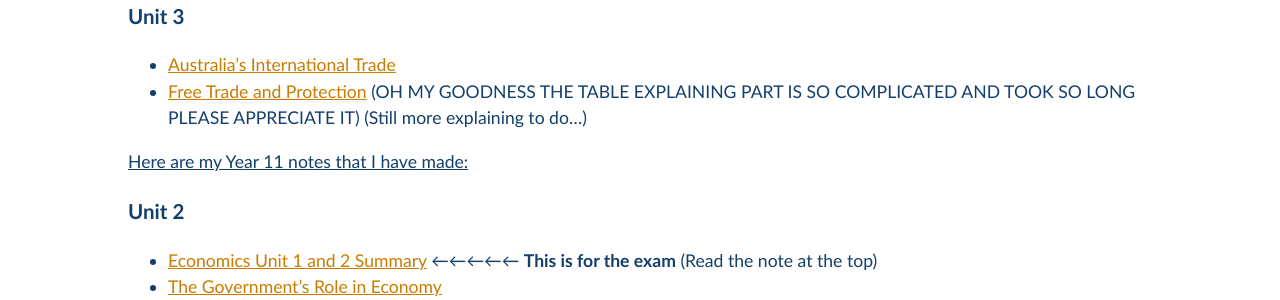
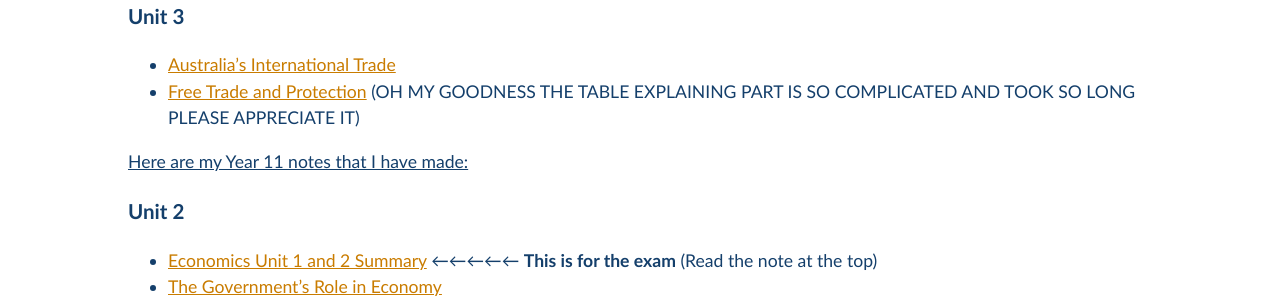
Before and after one commit to Pi-thagoras/the-chicken-pen, a Jekyll site: the page built from economics/Economics-Notes.md, in a window 1280 px wide. Shown: the part 1124-1424 px from the top of the page. Built offline with Jekyll 4.4.1, drawn with Linux system fonts in a browser that asks for light colours.

Commit message:
Economics Done

```diff
--- a/economics/Economics-Notes.md
+++ b/economics/Economics-Notes.md
@@ -18,7 +18,7 @@ Economics is the study of making decisions under the conditions of scarcity, wit
 
 ### Unit 3
 - [Australia's International Trade](Australias-International-Trade.md)
-- [Free Trade and Protection](Free-Trade-and-Protection.md) (OH MY GOODNESS THE TABLE EXPLAINING PART IS SO COMPLICATED AND TOOK SO LONG PLEASE APPRECIATE IT) (Still more explaining to do...)
+- [Free Trade and Protection](Free-Trade-and-Protection.md) (OH MY GOODNESS THE TABLE EXPLAINING PART IS SO COMPLICATED AND TOOK SO LONG PLEASE APPRECIATE IT)
 
 
 <u>Here are my Year 11 notes that I have made:</u>
```
